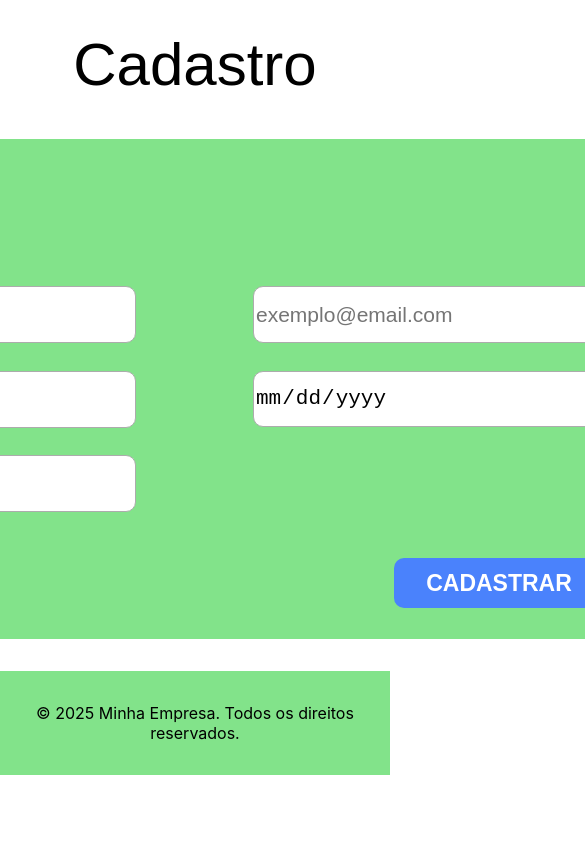
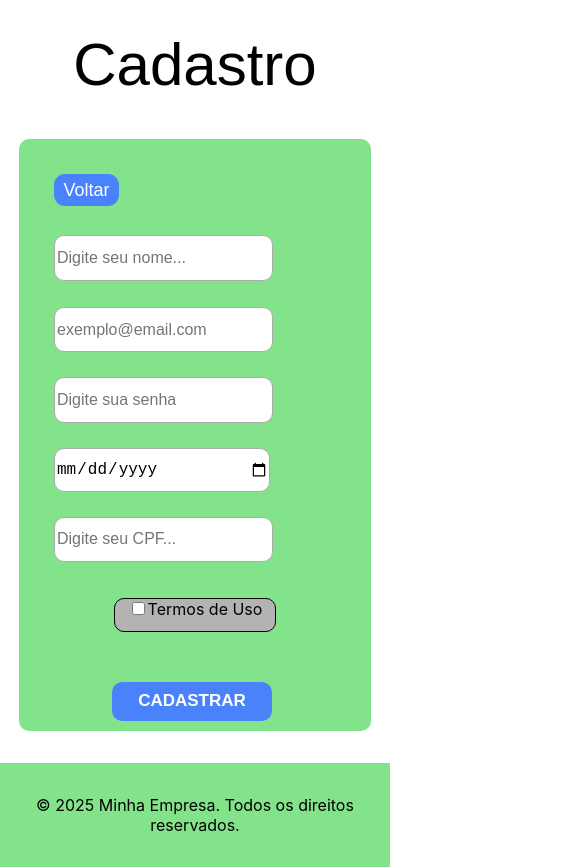
Before and after one commit to blesstherodrigo/cashpilot, a React (Create React App) app in the folder client/: page /cadastro in a window 390 px wide. Shown: the top 867 px of the page, 585 px wide, since content can reach past the window. Before the commit the page ends 844 px from the top, so only its background shows below. Built offline with nearby package versions, Linux system fonts and the light colour scheme.

Commit message:
Tela de Cadastro/RegisterForm ficou responsiva

```diff
--- a/client/src/components/forms/LoginForm.css
+++ b/client/src/components/forms/LoginForm.css
@@ -59,12 +59,14 @@
     margin-top: 20px;
     width: 14rem;
     border-radius: 6px;
+    font-size: 18px;
   }
   .Senha{
     height: 2.5rem;
     margin-top: 1px;
     width: 14rem;
     border-radius: 6px;
+    font-size: 18px;
   }
 
   .entrar{
--- a/client/src/components/forms/RegisterForm.module.css
+++ b/client/src/components/forms/RegisterForm.module.css
@@ -82,6 +82,96 @@
     margin-right: 6px;
 }
 
+@media(max-width:950px){
+    .section{
+        height: 25rem;
+        width: 45rem;
+    }
+
+    div .formulario{
+        margin-top: 10px
+    }
+
+    .Nome, .Email, .Senha, .DtNascimento, .CPF{
+        height: 2.6rem;
+        width: 17rem;
+        font-size: 18px;
+    }
+
+    button .btVoltar, .btCadastrar{
+        height: 2.6rem;
+    }
+
+    .caixaCheckbox{
+        height: 2.6rem;
+    }
+
+    .btCadastrar{
+        font-size: 18px;
+    }
+}
+
+@media(max-width:760px){
+    .section{
+        height: 37rem;
+        width: 30rem;
+    }
+
+    .formulario {
+    display: grid !important;
+    grid-template-columns: 1fr !important;  /* Apenas uma coluna */
+    row-gap: 20px; /* Espaçamento entre os inputs */
+    column-gap: 0; /* Sem espaçamento lateral entre colunas */
+    margin: 20px 20px;
+    }
+
+    .btVoltar{
+        height: 2rem;
+        font-size: 18px;
+    }
+
+    .Nome{
+        margin-top: 61px;
+    }
+
+    .Nome, .Email, .Senha, .DtNascimento, .CPF {
+    width: 100% !important; /* Ocupa toda a largura da coluna */
+    margin-left: 0;
+    font-size: 16px;
+    }
+
+    .linhaFinal {
+    flex-direction: column;
+    gap: 20px;
+    align-items: flex-start;
+    }
+
+    .checkbox{
+        font-size: 10px !important;
+    }
+}
+
+@media(max-width:545px){
+    .section{
+        width: 22rem;
+    }
+
+    .Nome{
+        margin-top: 3px;
+    }
+
+    .caixaCheckbox{
+        height: 2rem !important;
+        font-size: 16px !important;
+    }
+
+    .btCadastrar{
+        height: 2.4rem !important;
+        width: 10rem;
+        font-size: 17px !important;
+    }
+}
+
 body{
     text-align: center;
     margin: 0;
@@ -118,4 +208,5 @@ body{
 
 .checkbox{
     font-size: 20px;
+    cursor: pointer;
 }
```
